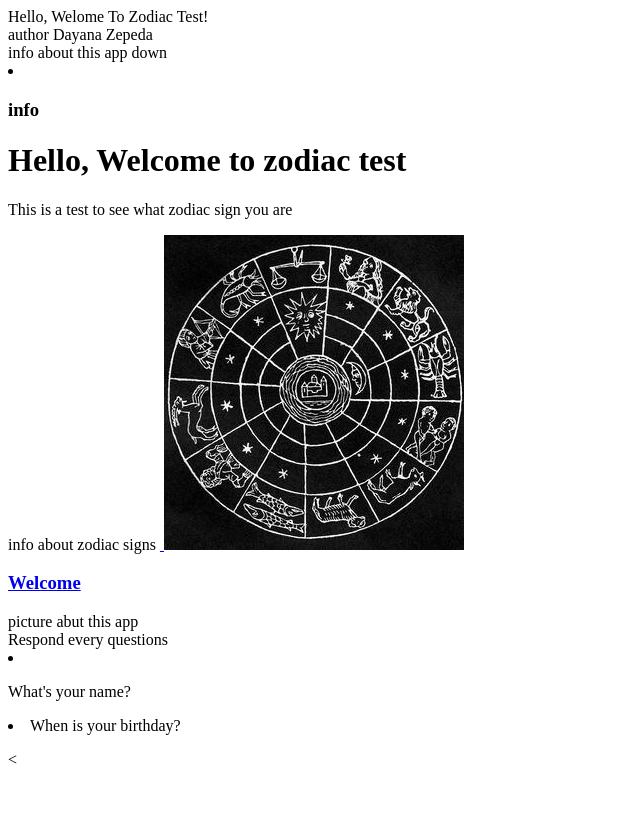
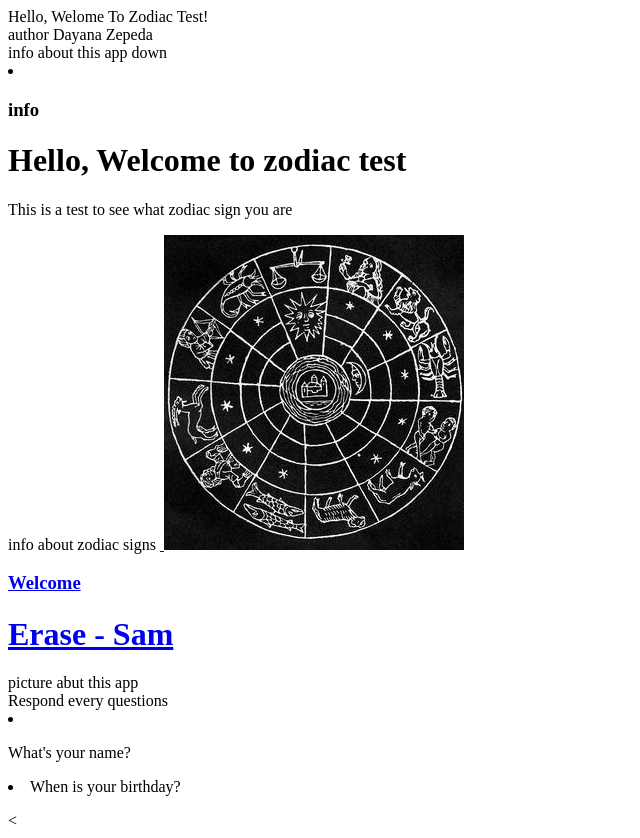
Before and after one commit to alexandrazep/CSS, a plain HTML site: page index.html in a window 1280 px wide. Shown: the whole page, without its empty margins (0-640 px from the left). Before the commit the page ends 800 px from the top, so only its background shows below. Drawn offline with Linux system fonts and the light colour scheme.

Commit message:
Testing with Sam

```diff
--- a/index.html
+++ b/index.html
@@ -23,6 +23,8 @@
 <img src ="zodiacimagen.jpg">
 
       <h3> Welcome</h3>
+      <h1> Erase - Sam </h1>
+      <!-- test -->
 
 <!-- </div> -->
 
```
